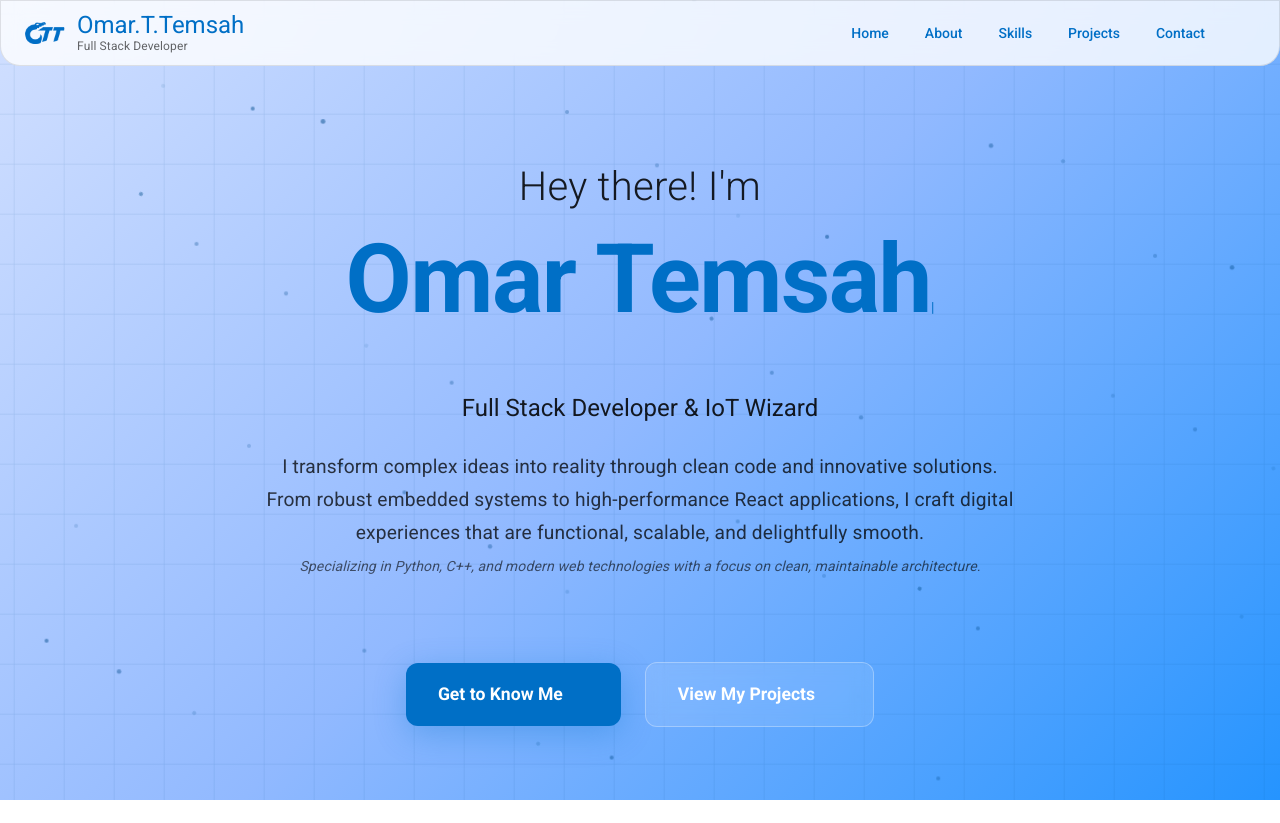
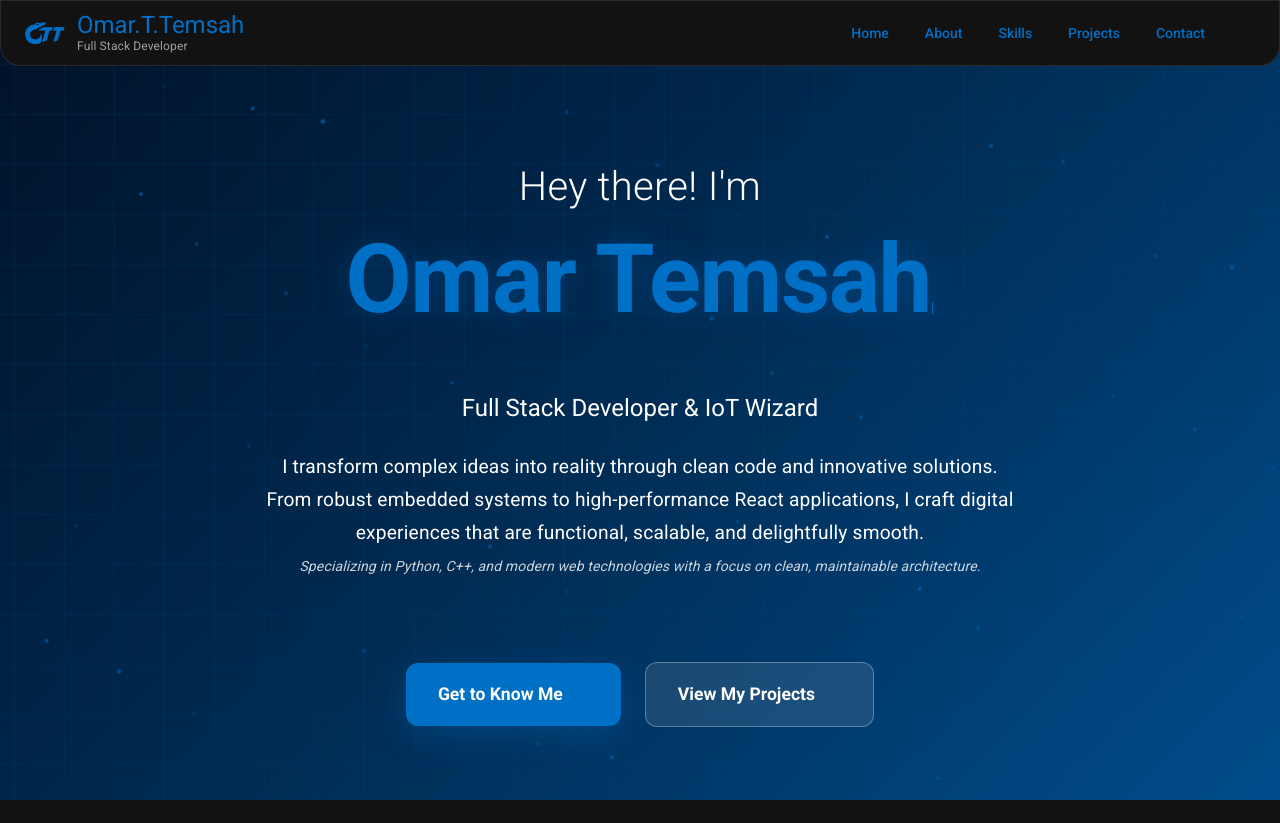
Before and after one commit to OmarTemsah99/my-portfolio, a Next.js app: page / in a window 1280 px wide. Built offline with nearby package versions, Linux system fonts and the light colour scheme; some icons are missing; what @mui/material-nextjs would draw is missing.

Commit message:
Fix: Theming issues

```diff
--- a/app/components/Background/AnimatedBackground.tsx
+++ b/app/components/Background/AnimatedBackground.tsx
@@ -86,26 +86,10 @@ const AnimatedBackground = ({
     setIsMounted(true);
     // Update mode when color scheme changes
     if (mode === "system") {
-      const systemDark = window.matchMedia(
-        "(prefers-color-scheme: dark)",
-      ).matches;
-      setResolvedMode(systemDark ? "dark" : "light");
+      setResolvedMode("dark");
     } else {
-      setResolvedMode(mode || "light");
+      setResolvedMode(mode || "dark");
     }
-  }, [mode]);
-
-  // Watch for system preference changes
-  useEffect(() => {
-    if (mode !== "system") return;
-
-    const mediaQuery = window.matchMedia("(prefers-color-scheme: dark)");
-    const handleChange = (e: MediaQueryListEvent) => {
-      setResolvedMode(e.matches ? "dark" : "light");
-    };
-
-    mediaQuery.addEventListener("change", handleChange);
-    return () => mediaQuery.removeEventListener("change", handleChange);
   }, [mode]);
 
   return (
--- a/app/home/HeroDescription.tsx
+++ b/app/home/HeroDescription.tsx
@@ -3,14 +3,12 @@ import { ReactNode } from "react";
 
 interface HeroDescriptionProps {
   children: ReactNode;
-  isDark: boolean;
 }
 
-export const HeroDescription = ({ children, isDark }: HeroDescriptionProps) => (
+export const HeroDescription = ({ children }: HeroDescriptionProps) => (
   <Typography
     variant="body1"
     sx={{
-      color: isDark ? "rgba(255, 255, 255, 0.75)" : "rgba(0, 0, 0, 0.75)",
       fontSize: { xs: "0.95rem", sm: "1.1rem", md: "1.2rem" },
       lineHeight: 1.7,
       mb: 4,
--- a/app/layout.tsx
+++ b/app/layout.tsx
@@ -33,10 +33,13 @@ export default function RootLayout({
         <AppRouterCacheProvider options={{ enableCssLayer: true }}>
           <InitColorSchemeScript
             attribute="class"
-            defaultMode="system"
-            modeStorageKey="mui-mode"
+            defaultMode="dark"
+            modeStorageKey="theme-mode"
           />
-          <ThemeProvider theme={theme}>
+          <ThemeProvider
+            theme={theme}
+            defaultMode="dark"
+            modeStorageKey="theme-mode">
             <CssBaseline />
             <AnimatedBackground initialMode={initialMode} />
             <Navbar />
--- a/app/page.tsx
+++ b/app/page.tsx
@@ -53,7 +53,7 @@ export default function Home() {
 
       <HeroText isVisible={isVisible}>
         <HeroSubtitle>Full Stack Developer & IoT Wizard</HeroSubtitle>
-        <HeroDescription isDark={isDark}>
+        <HeroDescription>
           I transform complex ideas into reality through clean code and
           innovative solutions.
           <br />
--- a/app/skills/SkillsPage.tsx
+++ b/app/skills/SkillsPage.tsx
@@ -203,7 +203,6 @@ const SkillsPage = ({ skillCategories }: SkillsPageProps) => {
           <Typography
             variant="body1"
             sx={{
-              color: "rgba(255, 255, 255, 0.7)",
               fontSize: { xs: "0.95rem", sm: "1rem" },
               lineHeight: 1.6,
               maxWidth: "600px",
--- a/app/skills/_components/ProgressBar.tsx
+++ b/app/skills/_components/ProgressBar.tsx
@@ -24,7 +24,6 @@ export const ProgressBar = ({
       <Typography
         variant="body1"
         sx={{
-          color: "rgba(255, 255, 255, 0.8)",
           fontWeight: 500,
           fontSize: { xs: "0.9rem", sm: "1rem" },
         }}>
```
